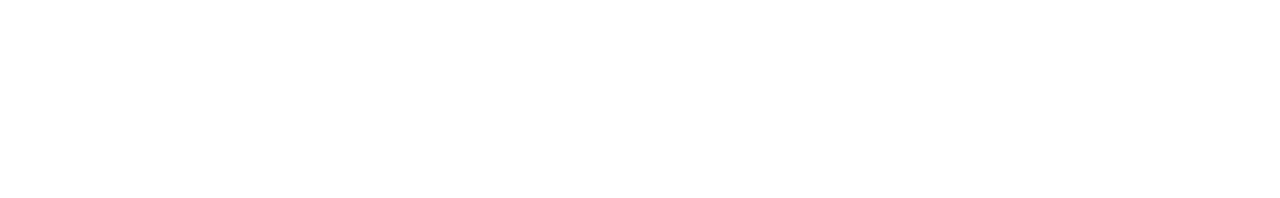
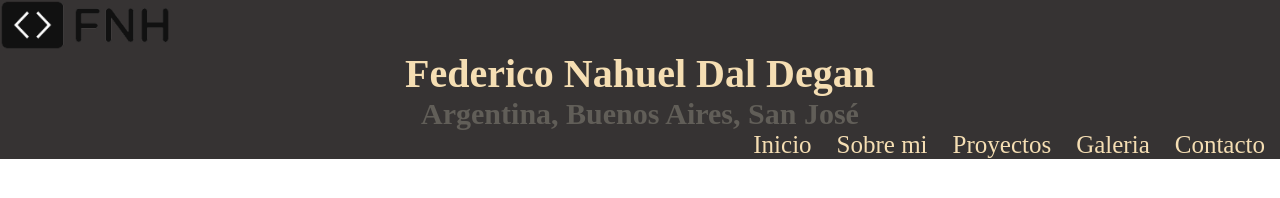
Before and after one commit to FedeDalDegan/portfolio-39385, a website: page index.html in a window 1280 px wide. Drawn offline with nearby package versions, Linux system fonts and the light colour scheme; files that its build step writes are made by us from their sources; a web font is replaced by a local one.

Commit message:
Trabajando con header y navbar

```diff
--- a/index.html
+++ b/index.html
@@ -4,10 +4,38 @@
     <meta charset="UTF-8">
     <meta http-equiv="X-UA-Compatible" content="IE=edge">
     <meta name="viewport" content="width=device-width, initial-scale=1.0">
-    <title>Document</title>
-    <link rel="stylesheet" href="./style/style.css">
+    <title>Home - Portfolio</title>
+    <link rel="preconnect" href="https://fonts.googleapis.com">
+    <link rel="preconnect" href="https://fonts.gstatic.com" crossorigin>
+    <link href="https://fonts.googleapis.com/css2?family=Edu+NSW+ACT+Foundation&display=swap" rel="stylesheet">
+    <link rel="stylesheet" href="./css/style.css">
 </head>
 <body>
+    <header>
+        <nav class="navbar">
+            <div>
+                <img src="./assets/img/fnh.png" alt="">
+            </div>
+            <div>
+                <h2>Federico Nahuel Dal Degan</h2>
+                <h3>Argentina, Buenos Aires, San José</h3>
+            </div>
+            <div>
+                <ul>
+                    <li><a href="">Inicio</a></li>
+                    <li><a href="">Sobre mi</a></li>
+                    <li><a href="">Proyectos</a></li>
+                    <li><a href="">Galeria</a></li>
+                    <li><a href="">Contacto</a></li>
+                </ul>
+            </div>
+        </nav>
+    </header>
+    <main>
 
+    </main>
+    <footer>
+
+    </footer>
 </body>
 </html>
--- a/scss/base/_typo.scss
+++ b/scss/base/_typo.scss
@@ -0,0 +1,4 @@
+@font-face {
+    font-family: 'Edu NSW ACT Foundation', cursive;
+    src: url();
+}
--- a/scss/style.scss
+++ b/scss/style.scss
@@ -0,0 +1,56 @@
+@import "./utilities/variables";
+@import "./utilities/mixins";
+@import "./base/typo";
+
+@import "./base/reset";
+
+header{
+    background-color: #363333;
+    .navbar{
+        div{
+            img{
+                display: flex;
+                align-items: center;
+                width: 170px;
+                height: 50px;
+            }
+        }
+        div{
+            h2{
+                display: flex;
+                justify-content: center;
+                font-size: 40px;
+                color: wheat;
+            }
+            h3{
+                display: flex;
+                justify-content: center;
+                font-size: 30px;
+                color: rgb(97, 94, 88);
+            }
+        }
+        div{
+            ul{
+                display: flex;
+                flex-direction: row;
+                flex-wrap: wrap;
+                justify-content: flex-end;
+                align-content: center;
+                gap: 25px;
+                margin: 0px 15px 0px 0px;
+                li{
+                    list-style: none;
+                    list-style-type: none;
+
+                    a{
+                        font-size: 25px;
+                        text-decoration: none;
+                        color: wheat;
+
+                    }
+                }
+            }
+        }
+    }
+
+}
```
Also changed, not shown: assets/img/fnh.png (added), css/style.css.
